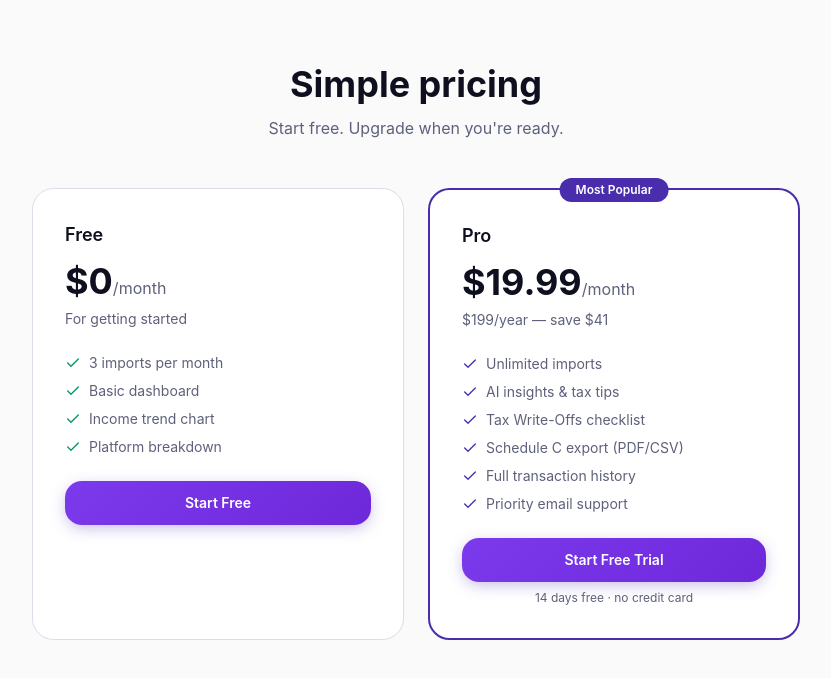
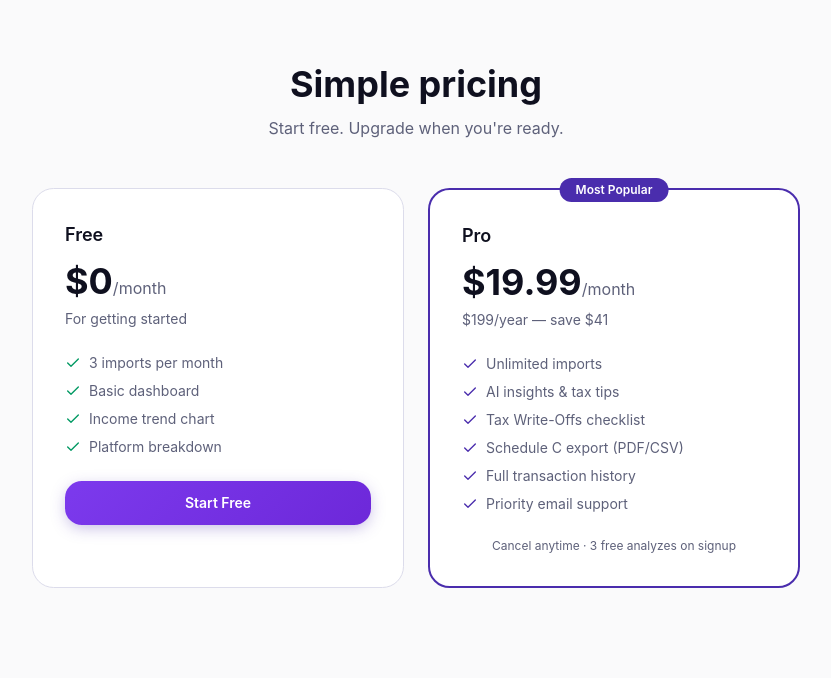
Before and after one commit to sunliworsh-ops/staxx, a Next.js app: page /pricing in a window 1280 px wide. Shown: the top 678 px of the page, without its empty margins (224-1055 px from the left). Built offline with nearby package versions, Linux system fonts and the light colour scheme.

Commit message:
add paypal subscription button to pricing

```diff
--- a/src/app/pricing/page.tsx
+++ b/src/app/pricing/page.tsx
@@ -1,7 +1,25 @@
+"use client";
+
+import { useEffect } from "react";
 import Link from "next/link";
 import { Check } from "lucide-react";
 
 export default function PricingPage() {
+  useEffect(() => {
+    const script = document.createElement("script");
+    script.src = "https://www.paypal.com/sdk/js?client-id=AQR_tnfN5I4ZXURBbUfyUcXBUUHvPh_kLuvC2xU4vk3hyT8__fxriomEeOQXjvS7VCPHdKTb-3saTZSN&vault=true&intent=subscription";
+    script.setAttribute("data-sdk-integration-source", "button-factory");
+    script.onload = () => {
+      if ((window as any).paypal) {
+        (window as any).paypal.Buttons({
+          style: { shape: "rect", color: "gold", layout: "vertical", label: "subscribe" },
+          createSubscription: (_data: any, actions: any) => actions.subscription.create({ plan_id: "P-2VU04307H85349832NIWDFCQ" }),
+          onApprove: (_data: any) => { alert("Thanks for subscribing to Staxx Pro!"); },
+        }).render("#paypal-button-container-P-2VU04307H85349832NIWDFCQ");
+      }
+    };
+    document.body.appendChild(script);
+  }, []);
   return (
     <div className="min-h-screen bg-staxx-warm-bg py-16 px-4">
       <div className="text-center mb-12">
@@ -34,8 +52,8 @@ export default function PricingPage() {
               <li key={f} className="flex items-start gap-2 text-sm text-muted-foreground"><Check className="mt-0.5 h-4 w-4 shrink-0 text-staxx-purple" />{f}</li>
             ))}
           </ul>
-          <Link href="/signup" className="btn-staxx mt-6 w-full h-11 text-sm">Start Free Trial</Link>
-          <p className="text-xs text-muted-foreground text-center mt-2">14 days free · no credit card</p>
+          <div id="paypal-button-container-P-2VU04307H85349832NIWDFCQ" className="mt-6 mx-auto max-w-[300px]" />
+          <p className="text-xs text-muted-foreground text-center mt-2">Cancel anytime · 3 free analyzes on signup</p>
         </div>
       </div>
     </div>
```
